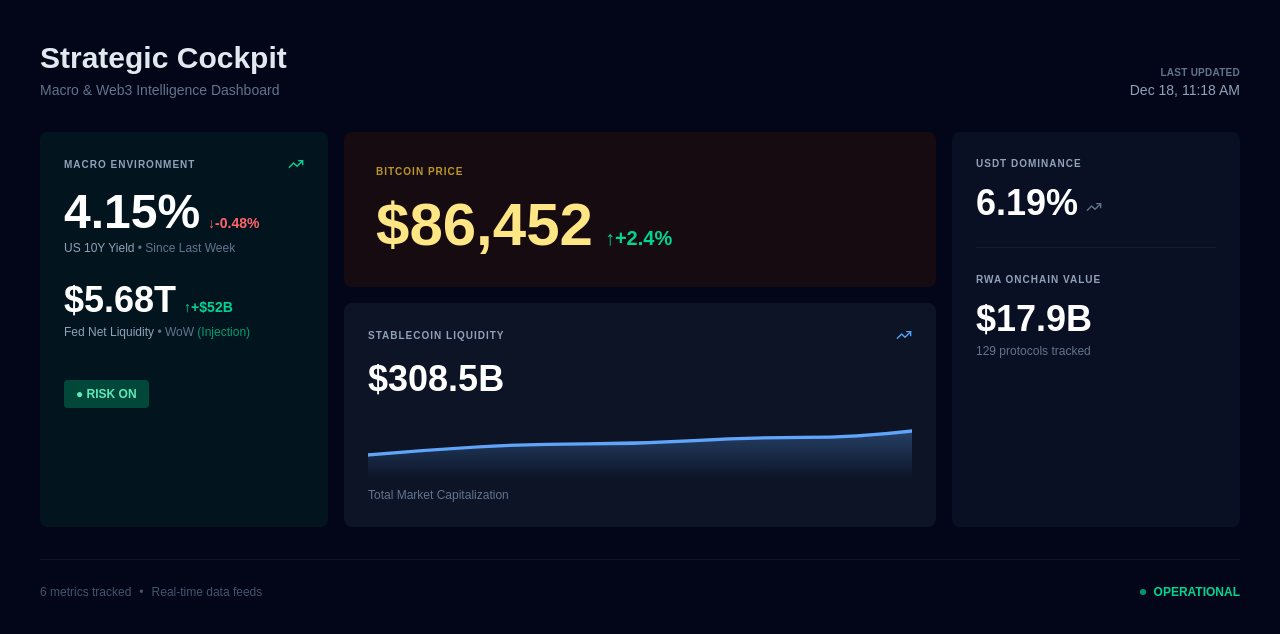
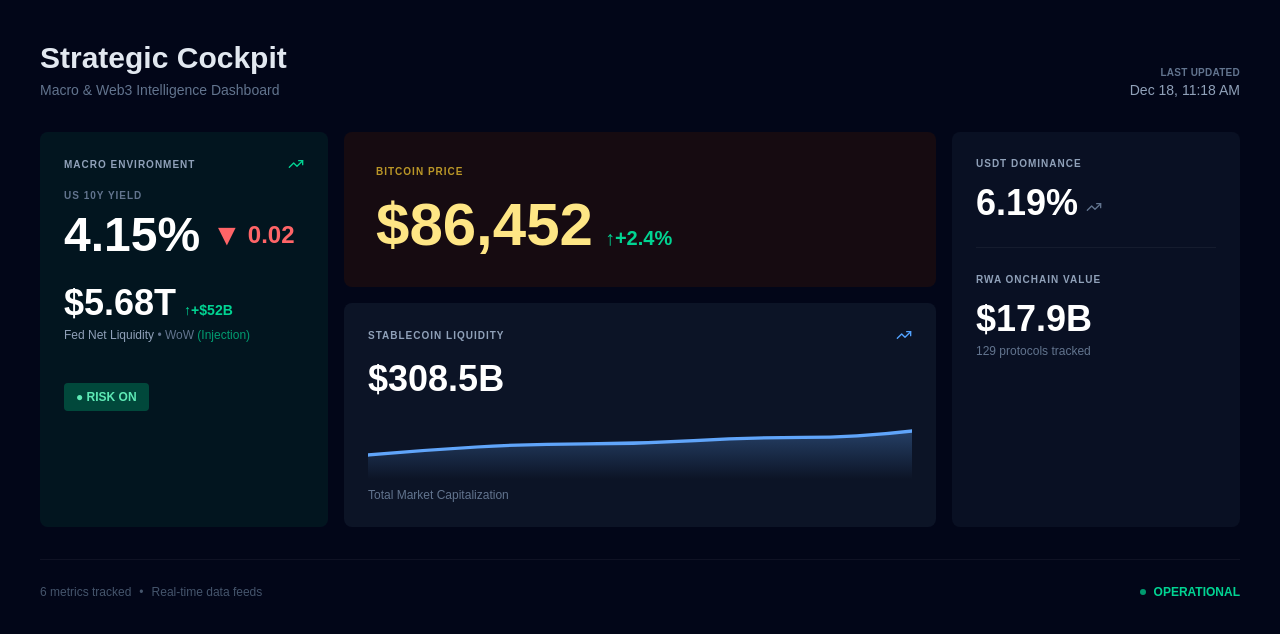
Before and after one commit to KenHuang21/strategic-cockpit-dashboard, a Next.js app: page / in a window 1280 px wide. Shown: the top 634 px of the page. Built offline with nearby package versions, Linux system fonts and the light colour scheme.

Commit message:
feat: redesign US 10Y Yield in Bloomberg/CNBC terminal style with prominent arrow and absolute change

```diff
--- a/components/MacroSignalCard.tsx
+++ b/components/MacroSignalCard.tsx
@@ -19,6 +19,11 @@ export function MacroSignalCard({
     // fedNetLiquidity is in millions, so divide by 1000 to get billions
     const fedNetLiquidityAbsoluteChange = fedNetLiquidity7dChange !== undefined
         ? (fedNetLiquidity / 1_000) * (fedNetLiquidity7dChange / 100)
+        : undefined;
+
+    // Calculate US 10Y Yield absolute change in basis points
+    const us10yYieldAbsoluteChange = us10yYield7dChange !== undefined
+        ? (us10yYield * us10yYield7dChange) / 100
         : undefined;
 
     return (
@@ -43,22 +48,31 @@ export function MacroSignalCard({
             </div>
 
             <div className="space-y-6">
-                {/* US 10Y Yield */}
+                {/* US 10Y Yield - Terminal Style */}
                 <div>
-                    <div className="flex items-baseline gap-2 mb-1">
+                    {/* Label */}
+                    <p className="text-[10px] font-bold tracking-widest uppercase text-slate-500 mb-2">
+                        US 10Y YIELD
+                    </p>
+
+                    {/* Main Value with Arrow and Delta */}
+                    <div className="flex items-center gap-3">
                         <p className="text-5xl font-bold text-white">
                             {us10yYield.toFixed(2)}%
                         </p>
-                        {us10yYield7dChange !== undefined && (
-                            <span className={`text-sm font-bold ${us10yYield7dChange >= 0 ? 'text-emerald-400' : 'text-red-400'}`}>
-                                {us10yYield7dChange >= 0 ? '↑' : '↓'}{us10yYield7dChange >= 0 ? '+' : ''}{us10yYield7dChange.toFixed(2)}%
-                            </span>
+                        {us10yYieldAbsoluteChange !== undefined && (
+                            <div className="flex items-center gap-1.5">
+                                {us10yYieldAbsoluteChange >= 0 ? (
+                                    <span className="text-3xl text-emerald-400">▲</span>
+                                ) : (
+                                    <span className="text-3xl text-red-400">▼</span>
+                                )}
+                                <span className={`text-2xl font-bold ${us10yYieldAbsoluteChange >= 0 ? 'text-emerald-400' : 'text-red-400'}`}>
+                                    {Math.abs(us10yYieldAbsoluteChange).toFixed(2)}
+                                </span>
+                            </div>
                         )}
                     </div>
-                    <p className="text-xs text-slate-400">
-                        US 10Y Yield
-                        {us10yYield7dChange !== undefined && <span className="text-slate-500"> • Since Last Week</span>}
-                    </p>
                 </div>
 
                 {/* Fed Net Liquidity */}
```
